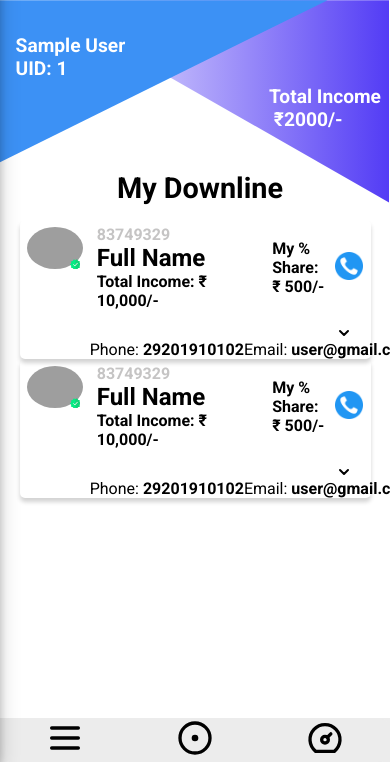
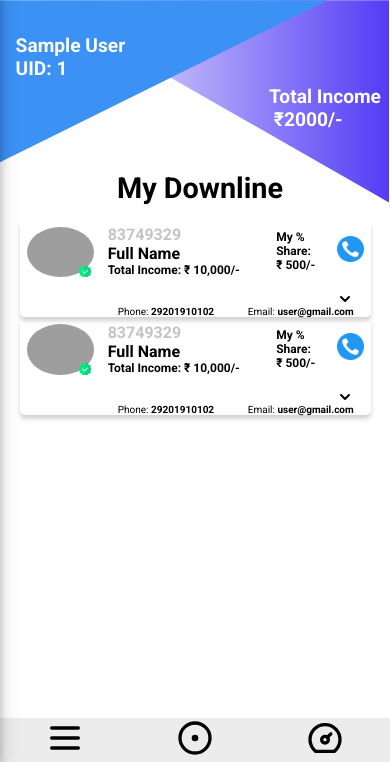
Before and after one commit to SumeetYp/ICB, a PHP site: page /portal/manageDownline.php in a window 390 px wide; the page is wider, and only the part inside the window is pictured. Shown: the part 82-844 px from the top of that part. Run offline with PHP 8.4, Linux system fonts and the light colour scheme; the visitor is signed in with stand-in values (Sample User, id 1); data that the repository does not hold is empty; grey boxes are pictures that could not be loaded.

Commit message:
Downline mobile and tablet responsive

```diff
--- a/portal/css/manageDownline.css
+++ b/portal/css/manageDownline.css
@@ -113,8 +113,9 @@ body{
     }
 
     #downline_income{
-        left:-54vw;
+        left:-70vw;
         max-height: 20vh;
+        padding-right: 20vw;
     }
     #downline_income__details{
         flex-direction: column;
@@ -237,4 +238,25 @@ body{
     .downline_title{
         top: 30vh;
     }
+
+    .my_downline_table__header__uid{
+        font-size: clamp(1rem, 1vw, 1.2rem);
+    }
+
+    .my_downline_table__header__name{
+        font-size: clamp(1rem, 1.1vw, 1.2rem);
+    }
+
+    .my_downline_table__header__total_income{
+        font-size: 12px;
+    }
+
+    .my_downline_table__header__myshare{
+        font-size: 12px;
+        font-weight: 600;
+    }
+
+    .my_downline_card__drop_down_details{
+        font-size: 10px;
+    }
 }
```
